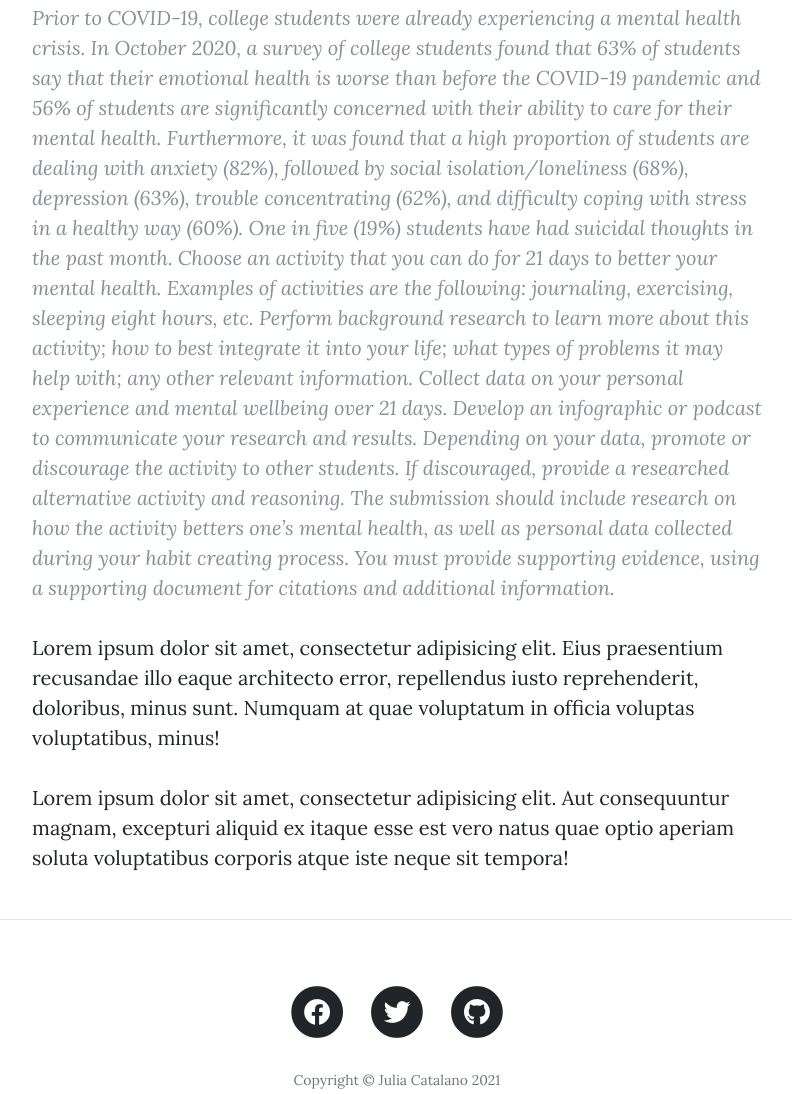
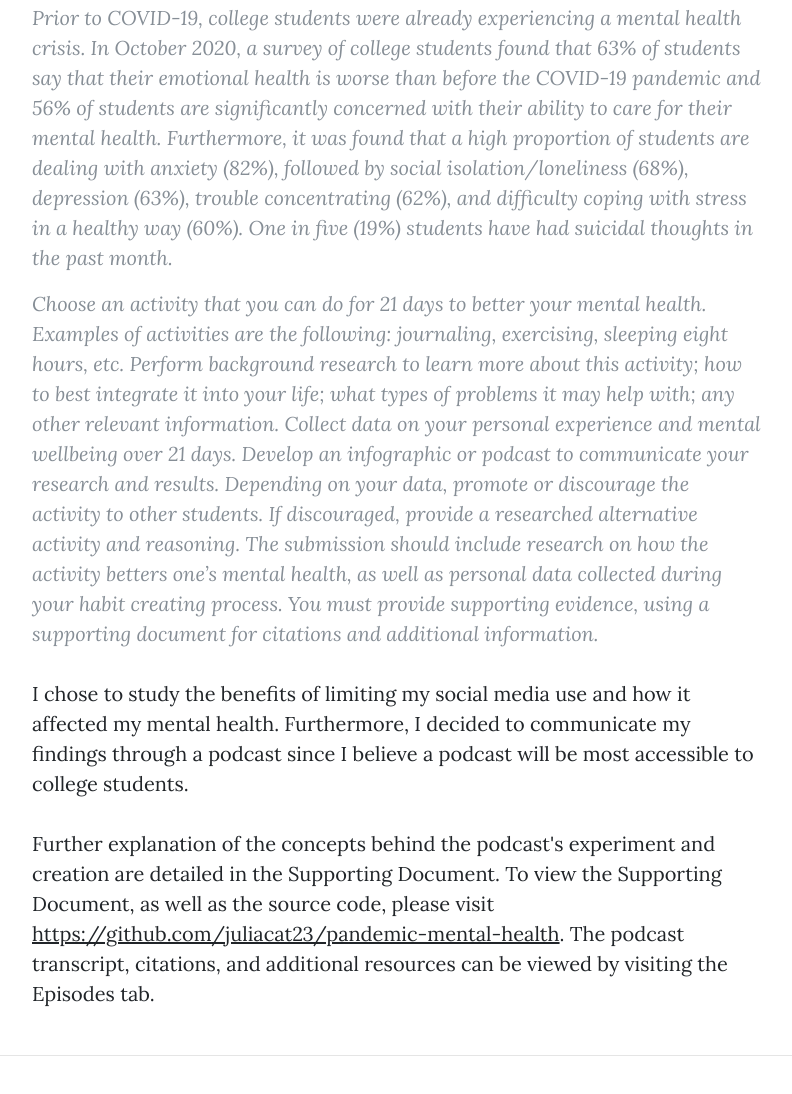
Before and after one commit to juliacat23/podcastwebsite, a website: page about.html in a window 1280 px wide. Shown: the part 699-1793 px from the top of the page, without its empty margins (243-1035 px from the left). Drawn offline with nearby package versions, Linux system fonts and the light colour scheme.

Commit message:
Update about.html

```diff
--- a/about.html
+++ b/about.html
@@ -74,10 +74,12 @@
         <p>This website serves as supporting material for my entry in the March 2021 ORISE Mental Health Awareness: Undergraduate Challenge. </p>
         <blockquote cite="https://orise.orau.gov/resources/stem/scholarships.html">
           Prior to COVID-19, college students were already experiencing a mental health crisis. In October 2020, a survey of college students found that 63% of students say that their emotional health is worse than before the COVID-19 pandemic and 56% of students are significantly concerned with their ability to care for their mental health. Furthermore, it was found that a high proportion of students are dealing with anxiety (82%), followed by social isolation/loneliness (68%), depression (63%), trouble concentrating (62%), and difficulty coping with stress in a healthy way (60%). One in five (19%) students have had suicidal thoughts in the past month.
+        </blockquote>
+        <blockquote cite="https://orise.orau.gov/resources/stem/scholarships.html">
           Choose an activity that you can do for 21 days to better your mental health. Examples of activities are the following: journaling, exercising, sleeping eight hours, etc. Perform background research to learn more about this activity; how to best integrate it into your life; what types of problems it may help with; any other relevant information. Collect data on your personal experience and mental wellbeing over 21 days. Develop an infographic or podcast to communicate your research and results. Depending on your data, promote or discourage the activity to other students. If discouraged, provide a researched alternative activity and reasoning. The submission should include research on how the activity betters one’s mental health, as well as personal data collected during your habit creating process. You must provide supporting evidence, using a supporting document for citations and additional information.
         </blockquote>
-        <p>Lorem ipsum dolor sit amet, consectetur adipisicing elit. Eius praesentium recusandae illo eaque architecto error, repellendus iusto reprehenderit, doloribus, minus sunt. Numquam at quae voluptatum in officia voluptas voluptatibus, minus!</p>
-        <p>Lorem ipsum dolor sit amet, consectetur adipisicing elit. Aut consequuntur magnam, excepturi aliquid ex itaque esse est vero natus quae optio aperiam soluta voluptatibus corporis atque iste neque sit tempora!</p>
+        <p>I chose to study the benefits of limiting my social media use and how it affected my mental health. Furthermore, I decided to communicate my findings through a podcast since I believe a podcast will be most accessible to college students.</p>
+        <p>Further explanation of the concepts behind the podcast's experiment and creation are detailed in the Supporting Document. To view the Supporting Document, as well as the source code, please visit <a href='https://github.com/juliacat23/pandemic-mental-health'>https://github.com/juliacat23/pandemic-mental-health</a>. The podcast transcript, citations, and additional resources can be viewed by visiting the Episodes tab. </p>
       </div>
     </div>
   </div>
```
